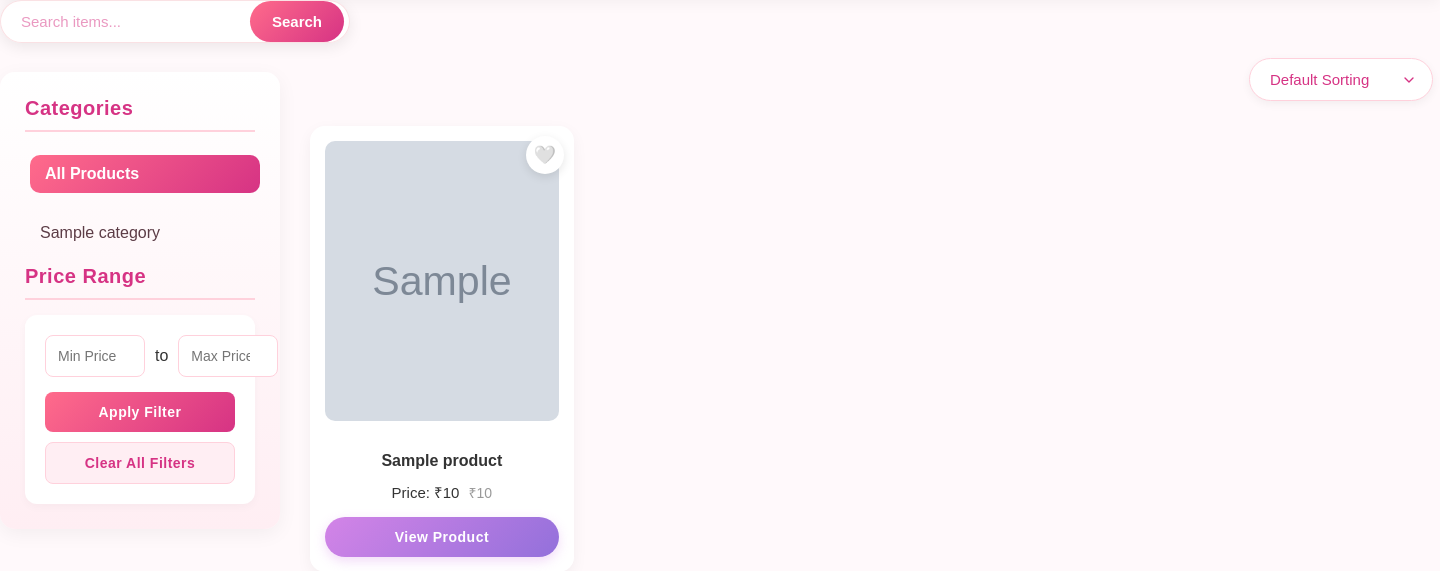
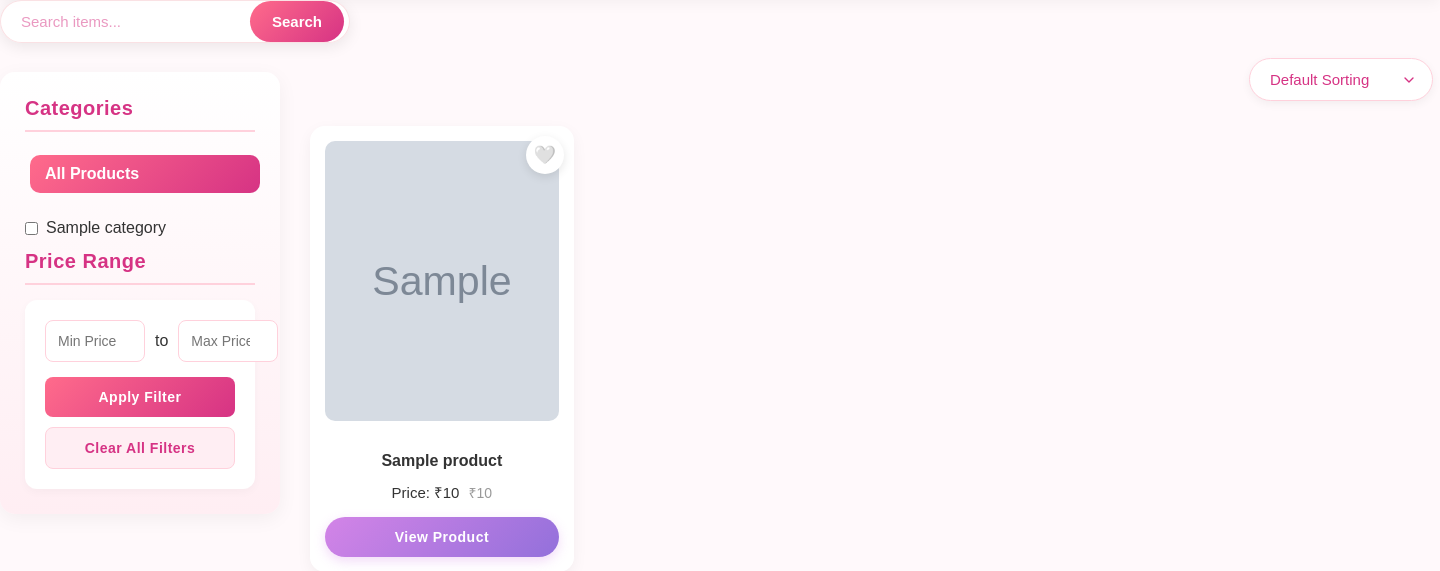
Before and after one commit to Nandana002/glow-website, a Node server app: page /shop in a window 1440 px wide. Shown: the part 97-668 px from the top of the page. Run offline with Node 20, Linux system fonts and the light colour scheme; tables that the repository leaves empty hold one stand-in row (values such as "Sample post"); some libraries are stand-ins or nearby versions.

Commit message:
small changes in shop page

```diff
--- a/src/controllers/user/userController.js
+++ b/src/controllers/user/userController.js
@@ -291,22 +291,27 @@ const loadshoppingPage = async (req, res) => {
     const limit = 8;
     const skip = (page - 1) * limit;
 
-    const categoryFilter = req.query.category;
+    const categoryFilter = req.query.category; // Now can be a string or array
     const sortBy = req.query.sort || 'default';
     const minPrice = req.query.minPrice;
     const maxPrice = req.query.maxPrice;
     const searchQuery = req.query.query;
 
     let query = {
-      isBlocked: false
+      isBlocked: false,
     };
 
     if (searchQuery) {
       query.productName = { $regex: searchQuery, $options: 'i' };
     }
 
+    // Handle category filter
     if (categoryFilter) {
-      query.category = categoryFilter;
+      // Convert single category to array for consistency
+      const categories = Array.isArray(categoryFilter)
+        ? categoryFilter
+        : [categoryFilter];
+      query.category = { $in: categories };
     } else {
       let categories = await Category.find({ isListed: true });
       const categoriesId = categories.map((category) => category._id.toString());
@@ -344,7 +349,7 @@ const loadshoppingPage = async (req, res) => {
       .sort(sortOptions)
       .skip(skip)
       .limit(limit)
-      .populate("category");
+      .populate('category');
 
     const totalProducts = await Product.countDocuments(query);
     const totalPages = Math.ceil(totalProducts / limit);
@@ -353,26 +358,24 @@ const loadshoppingPage = async (req, res) => {
     let user = req.session.user;
     let userData = user ? await User.findOne({ _id: user }) : null;
 
-    res.render("shop", {
+    res.render('shop', {
       user: userData,
       products: products,
       category: categories.map((cat) => ({ _id: cat._id, name: cat.name })),
       totalProducts,
       currentPage: page,
       totalPages,
-      activeCategory: categoryFilter,
+      activeCategory: categoryFilter, // Pass as array or single value
       currentSort: sortBy,
       currentMinPrice: minPrice,
       currentMaxPrice: maxPrice,
-      searchQuery: searchQuery // Pass search term to template
+      searchQuery: searchQuery,
     });
-
   } catch (error) {
     console.error(error);
-    res.status(500).send("Internal Server Error");
+    res.status(500).send('Internal Server Error');
   }
 };
-
 
 
 //load user Profile page
--- a/src/views/user/shop.ejs
+++ b/src/views/user/shop.ejs
@@ -39,6 +39,29 @@
   position: relative;
   color: var(--dark-color) !important;
   transition: var(--transition);
+}
+.category-brand-container ul {
+  list-style: none;
+  padding: 0;
+}
+
+.category-brand-container li {
+  margin: 10px 0;
+}
+
+.category-brand-container label {
+  display: flex;
+  align-items: center;
+  cursor: pointer;
+}
+
+.category-brand-container input[type="checkbox"] {
+  margin-right: 8px;
+  accent-color: #ff6b6b; /* Customize checkbox color */
+}
+
+.category-brand-container input[type="checkbox"]:checked + span {
+  font-weight: bold;
 }
 
 .nav-link:after {
@@ -632,36 +655,47 @@
             <div class="filter-section">
               <div class="filter-title">Categories</div>
               <div class="category-brand-container">
+                <form id="categoryFilterForm" action="/shop" method="GET">
                   <ul>
+                    <!-- All Products link to clear category filters -->
                     <li class="filter-item">
                       <a href="/shop" class="<%= !activeCategory ? 'active' : '' %>">All Products</a>
                     </li>
-                        <% for(let i=0; i < category.length; i++) { %>
+                    <% category.forEach(cat => { %>
                       <li class="filter-item">
-                                <a href="/shop?category=<%= category[i]._id %>"
-                                    class="<%= activeCategory === category[i]._id.toString() ? 'active' : '' %>">
-                                    <%= category[i].name %>
-                                </a>
+                        <label>
+                          <input
+                            type="checkbox"
+                            name="category"
+                            value="<%= cat._id %>"
+                            <%= activeCategory && activeCategory.includes(cat._id.toString()) ? 'checked' : '' %>
+                            onchange="this.form.submit()"
+                          />
+                          <%= cat.name %>
+                        </label>
                       </li>
-                            <% } %>
+                    <% }) %>
                   </ul>
+                  <!-- Preserve other filters -->
+                  <input type="hidden" name="sort" value="<%= currentSort || 'default' %>">
+                  <input type="hidden" name="minPrice" value="<%= currentMinPrice || '' %>">
+                  <input type="hidden" name="maxPrice" value="<%= currentMaxPrice || '' %>">
+                  <input type="hidden" name="query" value="<%= searchQuery || '' %>">
+                </form>
               </div>
             </div>
+            <!-- Rest of the filter section (Price Range) remains the same -->
             <div class="filter-section">
               <div class="filter-title">Price Range</div>
               <div class="price-filter">
                 <form id="priceFilterForm" onsubmit="return applyPriceFilter(event)">
                   <div class="price-inputs">
-                            <input type="number" id="minPrice" placeholder="Min Price" value="<%= currentMinPrice %>"
-                                class="price-input" />
+                    <input type="number" id="minPrice" placeholder="Min Price" value="<%= currentMinPrice %>" class="price-input" />
                     <span>to</span>
-                            <input type="number" id="maxPrice" placeholder="Max Price" value="<%= currentMaxPrice %>"
-                                class="price-input" />
+                    <input type="number" id="maxPrice" placeholder="Max Price" value="<%= currentMaxPrice %>" class="price-input" />
                   </div>
                   <button type="submit" class="apply-filter-btn">Apply Filter</button>
-                        <button type="button" class="clear-filter-btn" onclick="clearFilters()">Clear All
-                            Filters</button>
-
+                  <button type="button" class="clear-filter-btn" onclick="clearFilters()">Clear All Filters</button>
                 </form>
               </div>
             </div>
```
Also changed, not shown: other parts of src/views/user/shop.ejs (+18 -8 lines). Lines whose indentation alone changed are shown as unchanged.
